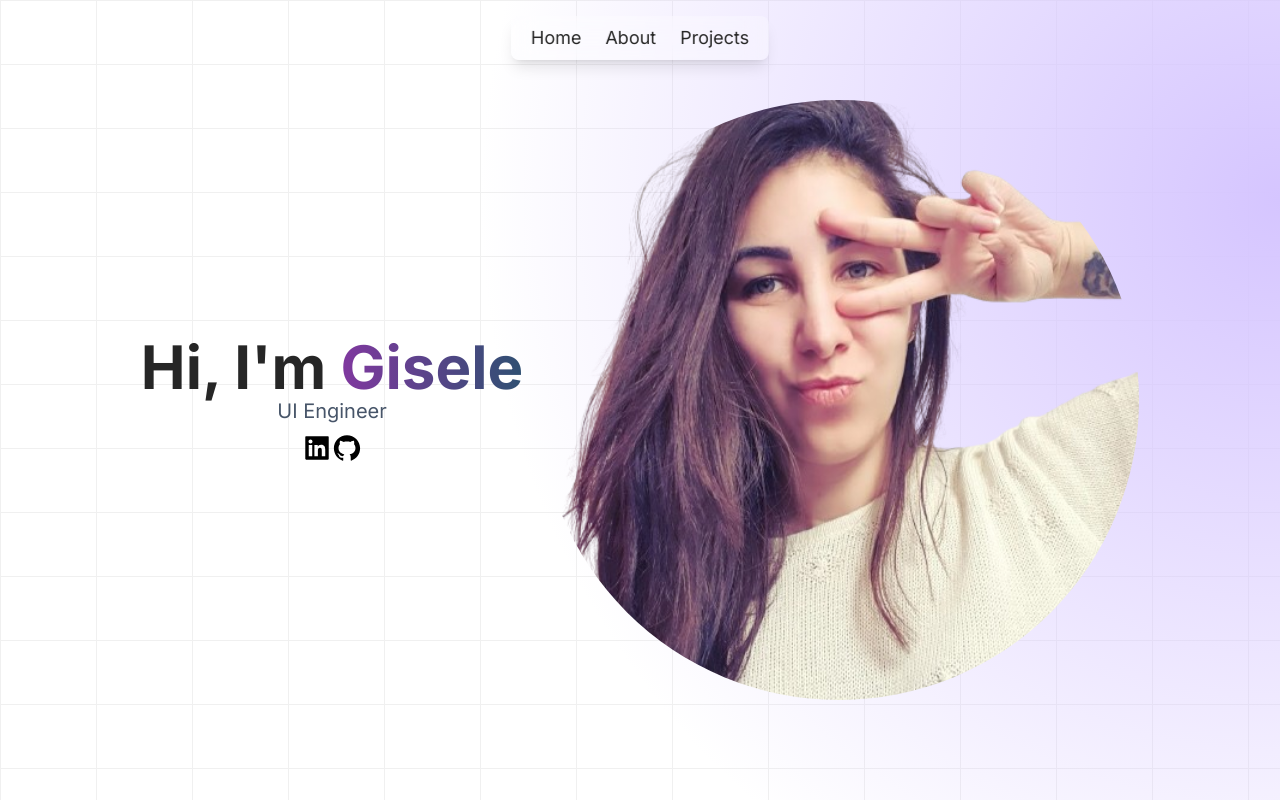
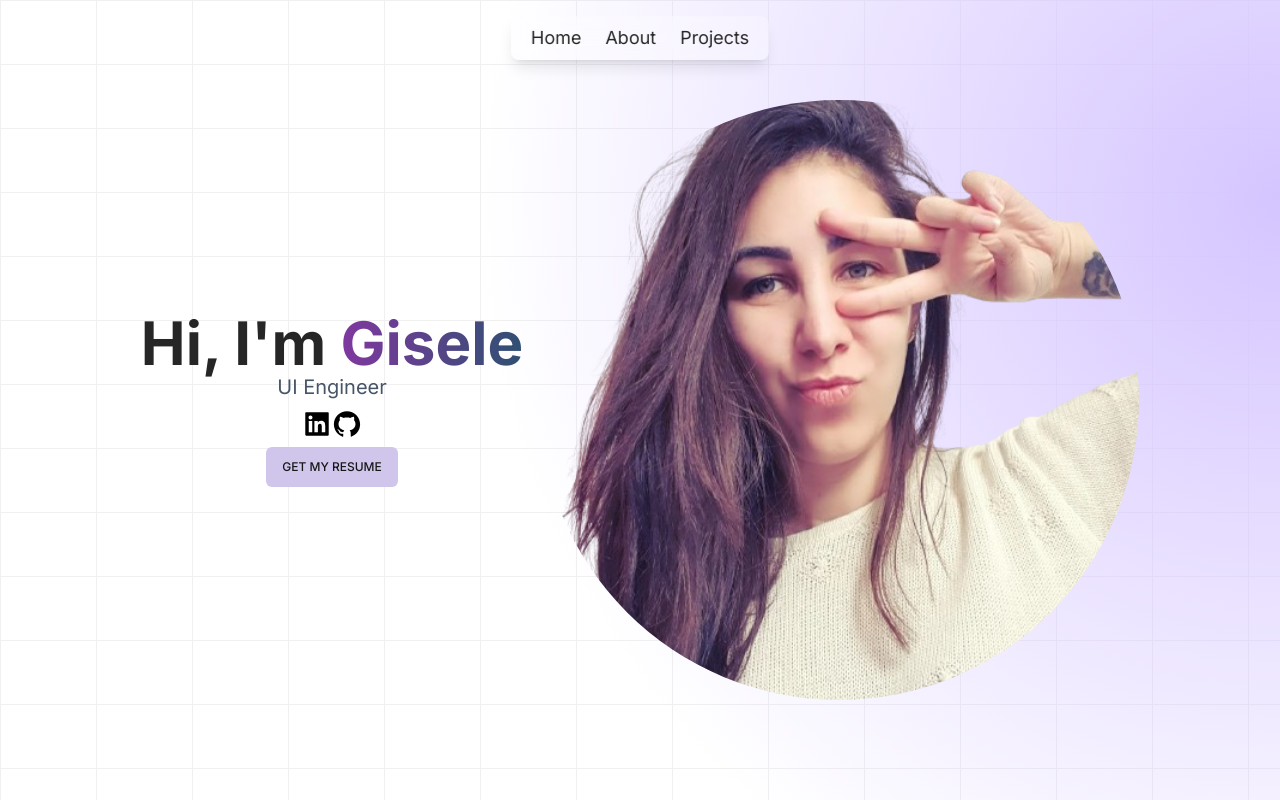
Before and after one commit to gbspecapedra/portfolio, a Next.js app: page / in a window 1280 px wide. Built offline with nearby package versions, Linux system fonts and the light colour scheme.

Commit message:
feat: resume button

```diff
--- a/app/layout.tsx
+++ b/app/layout.tsx
@@ -1,8 +1,9 @@
 import type { Metadata } from "next";
 import { Inter } from "next/font/google";
 import "./globals.css";
+import { cn } from "@/lib/utils";
 
-const inter = Inter({ subsets: ["latin"] });
+const inter = Inter({ subsets: ["latin"], variable: "--font-inter" });
 
 export const metadata: Metadata = {
   title: "Gisele's Portfolio",
@@ -16,7 +17,14 @@
 }>) {
   return (
     <html lang="en">
-      <body className={inter.className}>{children}</body>
+      <body
+        className={cn(
+          "min-h-screen bg-background font-sans antialiased",
+          inter.variable
+        )}
+      >
+        {children}
+      </body>
     </html>
   );
 }
--- a/app/page.tsx
+++ b/app/page.tsx
@@ -3,6 +3,7 @@
 import { AiFillLinkedin, AiOutlineGithub, AiOutlineHome } from "react-icons/ai";
 import Link from "next/link";
 import { GrProjects, GrUserFemale } from "react-icons/gr";
+import { Button } from "@/components/ui/button";
 
 export default function Home() {
   return (
@@ -72,6 +73,14 @@
                 <AiOutlineGithub size={30} />
               </Link>
             </div>
+            <div className="flex pt-2">
+              <Button
+                variant="secondary"
+                className="bg-secondary-300 hover:bg-secondary-400/80 text-xs uppercase"
+              >
+                Get my resume
+              </Button>
+            </div>
           </div>
         </div>
       </div>
--- /dev/null
+++ b/components/ui/button.tsx
@@ -0,0 +1,56 @@
+import * as React from "react"
+import { Slot } from "@radix-ui/react-slot"
+import { cva, type VariantProps } from "class-variance-authority"
+
+import { cn } from "@/lib/utils"
+
+const buttonVariants = cva(
+  "inline-flex items-center justify-center whitespace-nowrap rounded-md text-sm font-medium ring-offset-white transition-colors focus-visible:outline-none focus-visible:ring-2 focus-visible:ring-neutral-950 focus-visible:ring-offset-2 disabled:pointer-events-none disabled:opacity-50 dark:ring-offset-neutral-950 dark:focus-visible:ring-neutral-300",
+  {
+    variants: {
+      variant: {
+        default: "bg-neutral-900 text-neutral-50 hover:bg-neutral-900/90 dark:bg-neutral-50 dark:text-neutral-900 dark:hover:bg-neutral-50/90",
+        destructive:
+          "bg-red-500 text-neutral-50 hover:bg-red-500/90 dark:bg-red-900 dark:text-neutral-50 dark:hover:bg-red-900/90",
+        outline:
+          "border border-neutral-200 bg-white hover:bg-neutral-100 hover:text-neutral-900 dark:border-neutral-800 dark:bg-neutral-950 dark:hover:bg-neutral-800 dark:hover:text-neutral-50",
+        secondary:
+          "bg-neutral-100 text-neutral-900 hover:bg-neutral-100/80 dark:bg-neutral-800 dark:text-neutral-50 dark:hover:bg-neutral-800/80",
+        ghost: "hover:bg-neutral-100 hover:text-neutral-900 dark:hover:bg-neutral-800 dark:hover:text-neutral-50",
+        link: "text-neutral-900 underline-offset-4 hover:underline dark:text-neutral-50",
+      },
+      size: {
+        default: "h-10 px-4 py-2",
+        sm: "h-9 rounded-md px-3",
+        lg: "h-11 rounded-md px-8",
+        icon: "h-10 w-10",
+      },
+    },
+    defaultVariants: {
+      variant: "default",
+      size: "default",
+    },
+  }
+)
+
+export interface ButtonProps
+  extends React.ButtonHTMLAttributes<HTMLButtonElement>,
+    VariantProps<typeof buttonVariants> {
+  asChild?: boolean
+}
+
+const Button = React.forwardRef<HTMLButtonElement, ButtonProps>(
+  ({ className, variant, size, asChild = false, ...props }, ref) => {
+    const Comp = asChild ? Slot : "button"
+    return (
+      <Comp
+        className={cn(buttonVariants({ variant, size, className }))}
+        ref={ref}
+        {...props}
+      />
+    )
+  }
+)
+Button.displayName = "Button"
+
+export { Button, buttonVariants }
--- /dev/null
+++ b/lib/utils.ts
@@ -0,0 +1,6 @@
+import { type ClassValue, clsx } from "clsx"
+import { twMerge } from "tailwind-merge"
+
+export function cn(...inputs: ClassValue[]) {
+  return twMerge(clsx(inputs))
+}
--- a/tailwind.config.ts
+++ b/tailwind.config.ts
@@ -1,13 +1,27 @@
 import type { Config } from "tailwindcss";
+const { fontFamily } = require("tailwindcss/defaultTheme");
 
-const config: Config = {
+const config = {
+  darkMode: ["class"],
   content: [
-    "./pages/**/*.{js,ts,jsx,tsx,mdx}",
-    "./components/**/*.{js,ts,jsx,tsx,mdx}",
-    "./app/**/*.{js,ts,jsx,tsx,mdx}",
+    "./pages/**/*.{ts,tsx}",
+    "./components/**/*.{ts,tsx}",
+    "./app/**/*.{ts,tsx}",
+    "./src/**/*.{ts,tsx}",
   ],
+  prefix: "",
   theme: {
+    container: {
+      center: true,
+      padding: "2rem",
+      screens: {
+        "2xl": "1400px",
+      },
+    },
     extend: {
+      fontFamily: {
+        sans: ["var(--font-inter)", ...fontFamily.sans],
+      },
       colors: {
         primary: {
           DEFAULT: "#26536d",
@@ -51,37 +65,24 @@
           "900": "#552966",
           "950": "#351141",
         },
-        background: {
-          DEFAULT: "#f4f8fb",
-          "50": "#f4f8fb",
-          "100": "#e8f0f6",
-          "200": "#ccdfeb",
-          "300": "#9fc5da",
-          "400": "#6ba6c5",
-          "500": "#488caf",
-          "600": "#377092",
-          "700": "#2d5b77",
-          "800": "#294d63",
-          "900": "#264254",
-          "950": "#192b38",
+      },
+      keyframes: {
+        "accordion-down": {
+          from: { height: "0" },
+          to: { height: "var(--radix-accordion-content-height)" },
         },
-        text: {
-          DEFAULT: "#0c1a22",
-          "50": "#f0fafb",
-          "100": "#d8f0f5",
-          "200": "#b6e1eb",
-          "300": "#84cbdc",
-          "400": "#4aabc6",
-          "500": "#2f8fab",
-          "600": "#2a7590",
-          "700": "#285f76",
-          "800": "#284f62",
-          "900": "#254354",
-          "950": "#0c1a22",
+        "accordion-up": {
+          from: { height: "var(--radix-accordion-content-height)" },
+          to: { height: "0" },
         },
+      },
+      animation: {
+        "accordion-down": "accordion-down 0.2s ease-out",
+        "accordion-up": "accordion-up 0.2s ease-out",
       },
     },
   },
-  plugins: [],
-};
+  plugins: [require("tailwindcss-animate")],
+} satisfies Config;
+
 export default config;
```
Also changed, not shown: app/globals.css (+5 -5 lines), package.json (+7 -1 lines), components.json (added), 1 other file (tests, documents, lock files or other folders).
